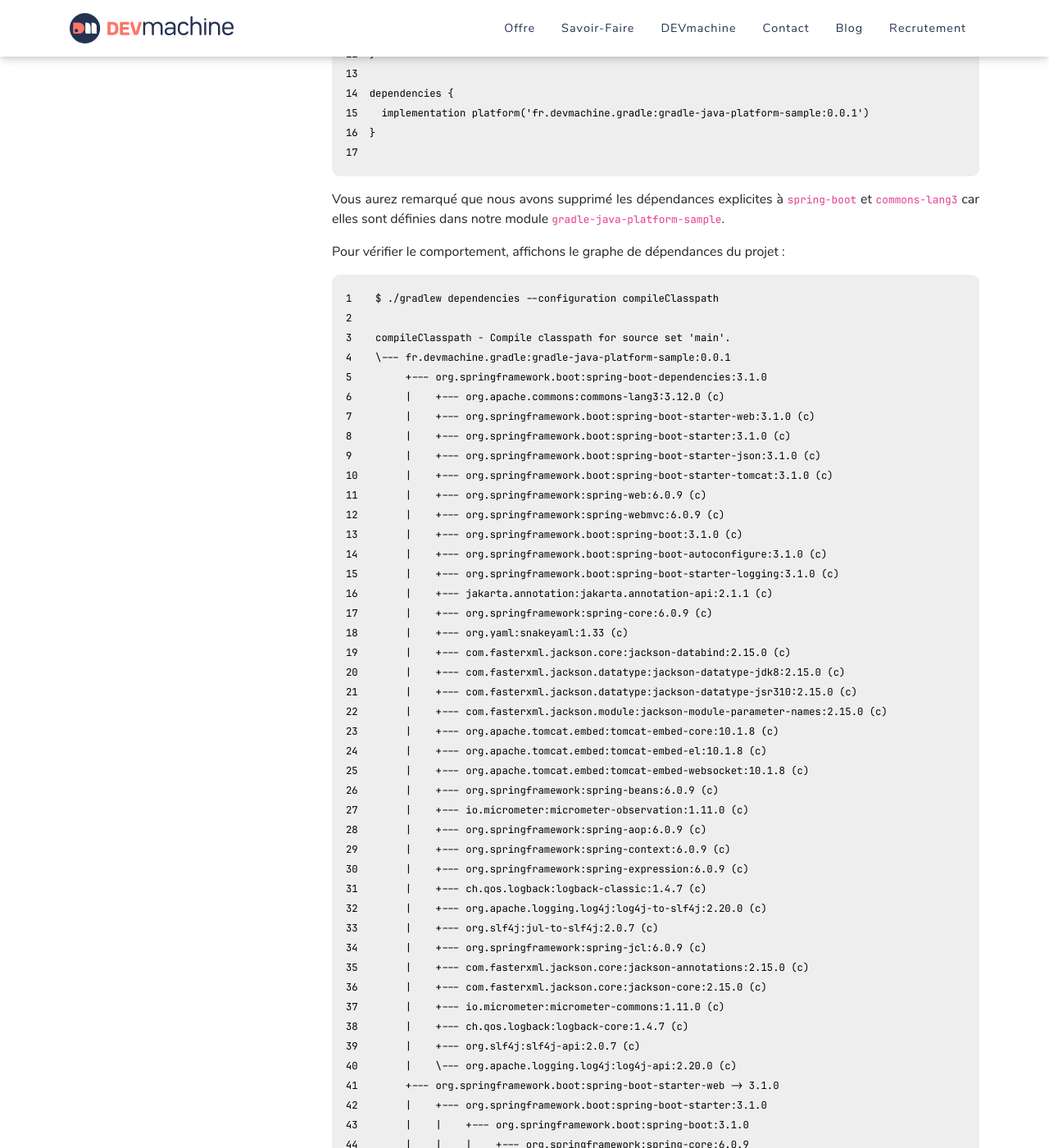
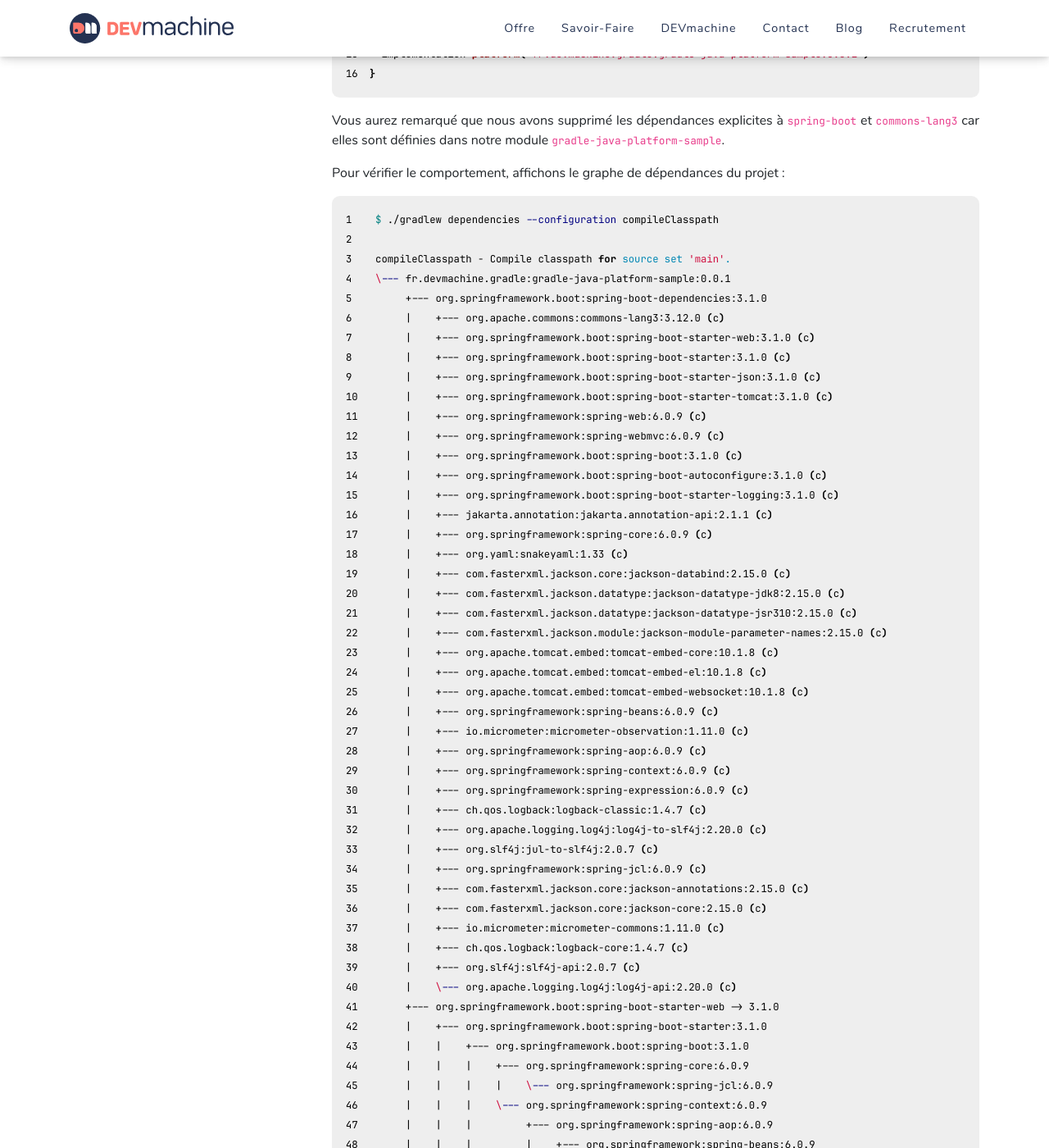
Before and after one commit to DEVmachine-fr/website, a Jekyll site: the page built from _posts/2023-08-23-gradle-java-platform.md, in a window 1280 px wide and 1400 px high, scrolled down 4867 px. Shown: the whole window at 82% size. Built offline with Jekyll 4.4.1, drawn with Linux system fonts in a browser that asks for light colours; nearby versions of some CDN libraries; some web fonts are replaced; some of the changed text lies outside the part shown.

Commit message:
fix: gradle syntax highlighting in article

````diff
--- a/_posts/2023-08-23-gradle-java-platform.md
+++ b/_posts/2023-08-23-gradle-java-platform.md
@@ -20,10 +20,10 @@ Si vous développez des microservices en Java avec Gradle, utilisez le plugin Gr
 En développant des microservices Java, vous allez probablement avoir un ensemble de dépendances communes à tous vos projets. Par exemple, si vous utilisez Spring Boot, tous vos projets inclueront probablement le [BOM Spring Boot](https://mvnrepository.com/artifact/org.springframework.boot/spring-boot-dependencies). De même, vous utilisez peut-être mapstruct ou des bibliothèques similaires dans chaque projet.
 
 Vous vous retrouverez avec un fichier build.gradle de ce type dupliqué dans chaque application :
-```java
+```gradle
 plugins {
-	id 'java'
-	id 'org.springframework.boot' version '3.1.0'
+  id 'java'
+  id 'org.springframework.boot' version '3.1.0'
   id 'io.spring.dependency-management' version '1.1.0'
 }
 
@@ -58,7 +58,7 @@ Il permet de déclarer les dépendances sous forme de :
 La structure de base d'une ***Java Platform*** n'est autre qu'un projet avec simplement un fichier build.gradle. Il ne servira qu'à déclarer les dépendances et contraintes *presque* comme vous avez l'habitude de le faire.
 
 Nous allons commencer par déclarer un module qui sera publiable, même si dans un premier temps il ne déclare aucune dépendance.
-```java
+```gradle
 plugins {
   id 'java-platform'
 }
@@ -73,7 +73,6 @@ javaPlatform {
 dependencies {
 
 }
-
 ```
 
 Deux notions apparaissent ici :
@@ -85,7 +84,7 @@ Ce module sera publié (généralement sur un dépôt maven) afin d'être consom
 ## Publier la Java Platform <a class="anchor" name="publish"></a>
 
 Pour publier le module, il faut ajouter la configuration de la tâche `publishing` comme ceci :
-```java
+```gradle
 publishing {
   publications {
     myPlatform(MavenPublication) {
@@ -96,7 +95,7 @@ publishing {
 ```
 
 Il suffit ensuite d'exécuter la commande suivante (nous publions ici dans le dépôt maven local mais il est bien entendu possible de le publier, et recommandé, sur un dépôt distant) :
-```shell
+```bash
 ./gradlew publishToMavenLocal
 ```
 
@@ -106,7 +105,7 @@ Dans notre exemple, nous souhaitons que `commons-lang3` soit inclus dans tous no
 
 Il suffit de déclarer ces dépendances dans la section `dependencies` de votre ***Platform***, comme ceci:
 
-```java
+```gradle
 plugins {
   id 'java-platform'
 }
@@ -123,7 +122,6 @@ dependencies {
   api 'org.springframework.boot:spring-boot-starter-web'
   api 'org.apache.commons:commons-lang3:3.12.0'
 }
-
 ```
 
 Vous voyez ici que les trois déclarations différent légèrement :
@@ -135,7 +133,7 @@ Vous voyez ici que les trois déclarations différent légèrement :
 
 Maintenant, imaginons que vous ayez une dépendance optionnelle, mais dont vous voulez exposer une version recommandée car vous l'avez validée en interne, par exemple Mapstruct.
 Vous allez simplement pouvoir le faire en définissant cette version dans le bloc ***constraints***:
-```java
+```gradle
 plugins {
   id 'java-platform'
 }
@@ -154,14 +152,13 @@ dependencies {
     api 'org.mapstruct:mapstruct:1.5.5.Final'
   }
 }
-
 ```
 
 ## Utiliser la Java Platform <a class="anchor" name="consuming"></a>
 
 Une fois publiée, il ne reste plus qu'à utiliser cette ***Platform***.
 Dans votre projet applicatif, changez le `build.gradle` comme ceci:
-```
+```gradle
 plugins {
   id 'java'
 }
@@ -178,13 +175,12 @@ repositories {
 dependencies {
   implementation platform('fr.devmachine.gradle:gradle-java-platform-sample:0.0.1')
 }
-
 ```
 
 Vous aurez remarqué que nous avons supprimé les dépendances explicites à `spring-boot` et `commons-lang3` car elles sont définies dans notre module `gradle-java-platform-sample`.
 
 Pour vérifier le comportement, affichons le graphe de dépendances du projet :
-```
+```bash
 $ ./gradlew dependencies --configuration compileClasspath
 
 compileClasspath - Compile classpath for source set 'main'.
@@ -297,14 +293,13 @@ compileClasspath - Compile classpath for source set 'main'.
      |         +--- org.springframework:spring-expression:6.0.9 (*)
      |         \--- org.springframework:spring-web:6.0.9 (*)
      \--- org.apache.commons:commons-lang3:3.12.0
-
 ```
 
 Nous voyons bien ici que `org.springframework.boot:spring-boot-starter-web` est importé dans notre projet avec la version 3.1.0 comme déclaré dans notre ***Platform***, ainsi que les dépendances transitives.
 De même `org.apache.commons:commons-lang3` est bien présent en version 3.12.0. Mais `org.mapstruct:mapstruct` n'apparait pas car il n'est pas explicitement déclaré dans notre application, et n'était qu'en contrainte dans la ***Platform***.
 
 Ajoutons maintenant `org.mapstruct:mapstruct` dans notre application comme ceci:
-```java
+```gradle
 plugins {
   id 'java'
 }
@@ -322,11 +317,10 @@ dependencies {
   implementation platform('fr.devmachine.gradle:gradle-java-platform-sample:0.0.1')
   implementation "org.mapstruct:mapstruct"
 }
-
 ```
 
 Et affichons de nouveau le graphe de dépendances:
-```
+```bash
 ./gradlew dependencies --configuration compileClasspath
 
 
@@ -442,7 +436,6 @@ compileClasspath - Compile classpath for source set 'main'.
 |    +--- org.apache.commons:commons-lang3:3.12.0
 |    \--- org.mapstruct:mapstruct:1.5.5.Final (c)
 \--- org.mapstruct:mapstruct -> 1.5.5.Final
-
 ```
 
 Dorénavant, `org.mapstruct:mapstruct` est lui aussi importé en version 1.5.5.Final même s'il n'a pas été nécessaire de définir cette version dans notre application.
````
